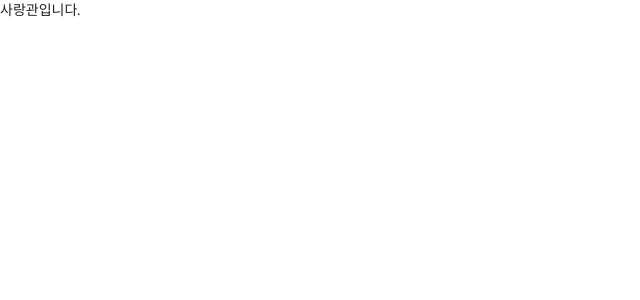
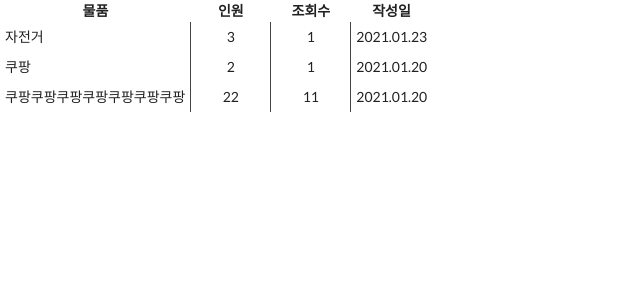
Before and after one commit to iamyouno/MadCamp_Week4, a React (Create React App) app: page /Sarang in a window 1280 px wide. Shown: the top 300 px of the page, without its empty margins (0-640 px from the left). Built offline with nearby package versions, Linux system fonts and the light colour scheme.

Commit message:
table for co_buying

```diff
--- /dev/null
+++ b/src/Co_buying.css
@@ -0,0 +1,16 @@
+/* .Co_buying thead tr td {
+    justify-content: center;
+    align-items: center;
+    display: flex;
+}
+
+.Co_buying tbody tr td {
+    justify-content: center;
+    align-items: center;
+    display: flex;
+}  */
+
+.Co_buying {
+    border-collapse: collapse;
+    padding: 10px 10px 10px 10px
+}
--- /dev/null
+++ b/src/Co_buying.js
@@ -0,0 +1,43 @@
+import React from 'react';
+import './Co_table_td1.css';
+import './Co_table_td2.css';
+import './Co_buying.css';
+
+function Co_buying(params) {
+    return(
+        <div>
+            <table className="Co_buying">
+                <thead>
+                    <tr>
+                        <th>물품</th>
+                        <th>인원</th>
+                        <th>조회수</th>
+                        <th>작성일</th>
+                    </tr>
+                </thead>
+                <tbody>
+                    <tr>
+                        <td className="Co_table_td1">자전거</td>
+                        <td className="Co_table_td2">3</td>
+                        <td className="Co_table_td2">1</td>
+                        <td className="Co_table_td2">2021.01.23</td>
+                    </tr>
+                    <tr>
+                        <td className="Co_table_td1">쿠팡</td>
+                        <td className="Co_table_td2">2</td>
+                        <td className="Co_table_td2">1</td>
+                        <td className="Co_table_td2">2021.01.20</td>
+                    </tr>
+                    <tr>
+                        <td className="Co_table_td1">쿠팡쿠팡쿠팡쿠팡쿠팡쿠팡쿠팡</td>
+                        <td className="Co_table_td2">22</td>
+                        <td className="Co_table_td2">11</td>
+                        <td className="Co_table_td2">2021.01.20</td>
+                    </tr>
+                </tbody>
+            </table>
+        </div>
+    );
+}
+
+export default Co_buying
--- /dev/null
+++ b/src/Co_table_td1.css
@@ -0,0 +1,3 @@
+.Co_table_td1 {
+    padding: 5px;
+}
--- /dev/null
+++ b/src/Co_table_td2.css
@@ -0,0 +1,8 @@
+.Co_table_td2 {
+    width: 80px;
+    text-align: center;
+    border-width: 3px;
+    border-left: 1px solid #444444;
+    border-spacing: 5px;
+    padding: 5px;
+}
--- a/src/Sarang.js
+++ b/src/Sarang.js
@@ -1,8 +1,9 @@
 import React from 'react';
+import Co_buying from './Co_buying';
 
 function Sarang(){
     return(
-        <div>사랑관입니다.</div>
+        <div><Co_buying/></div>
     );
 }
 
```
Also changed, not shown: 1 other file (tests, documents, lock files or other folders).
